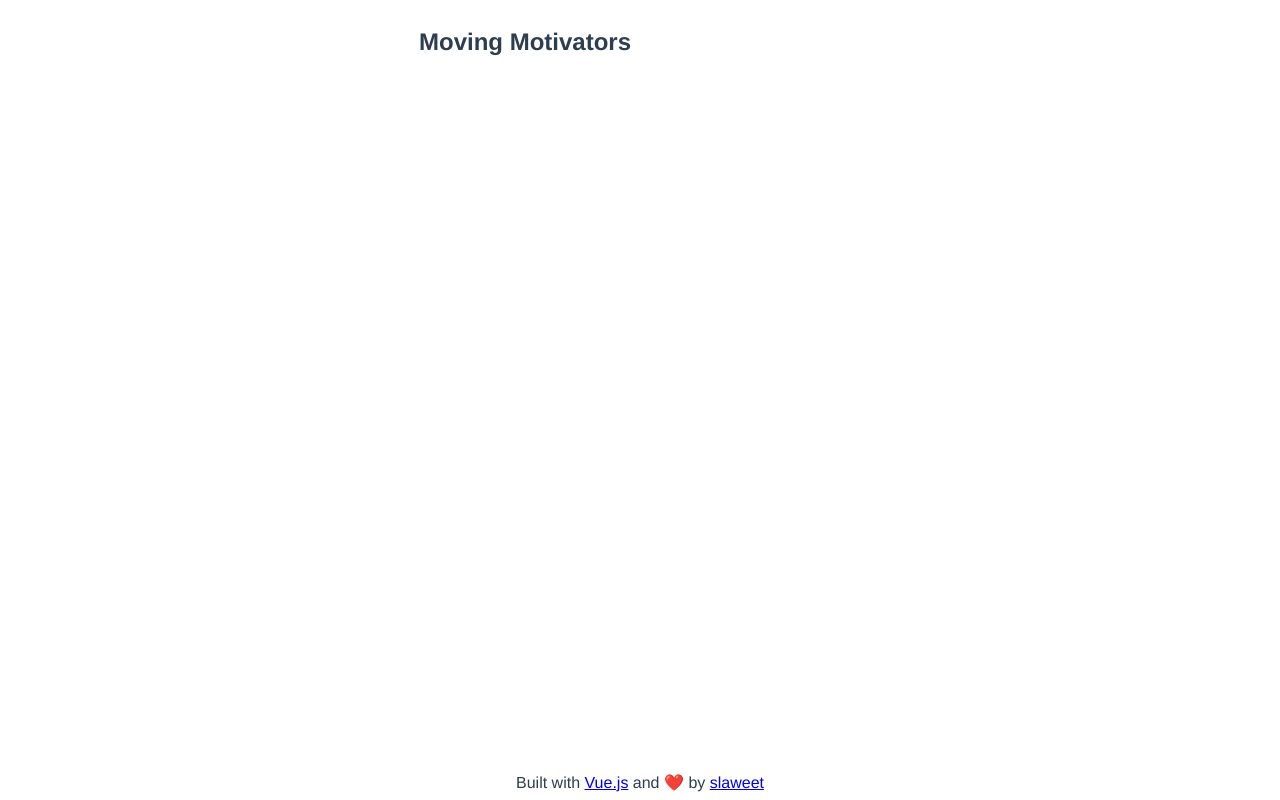
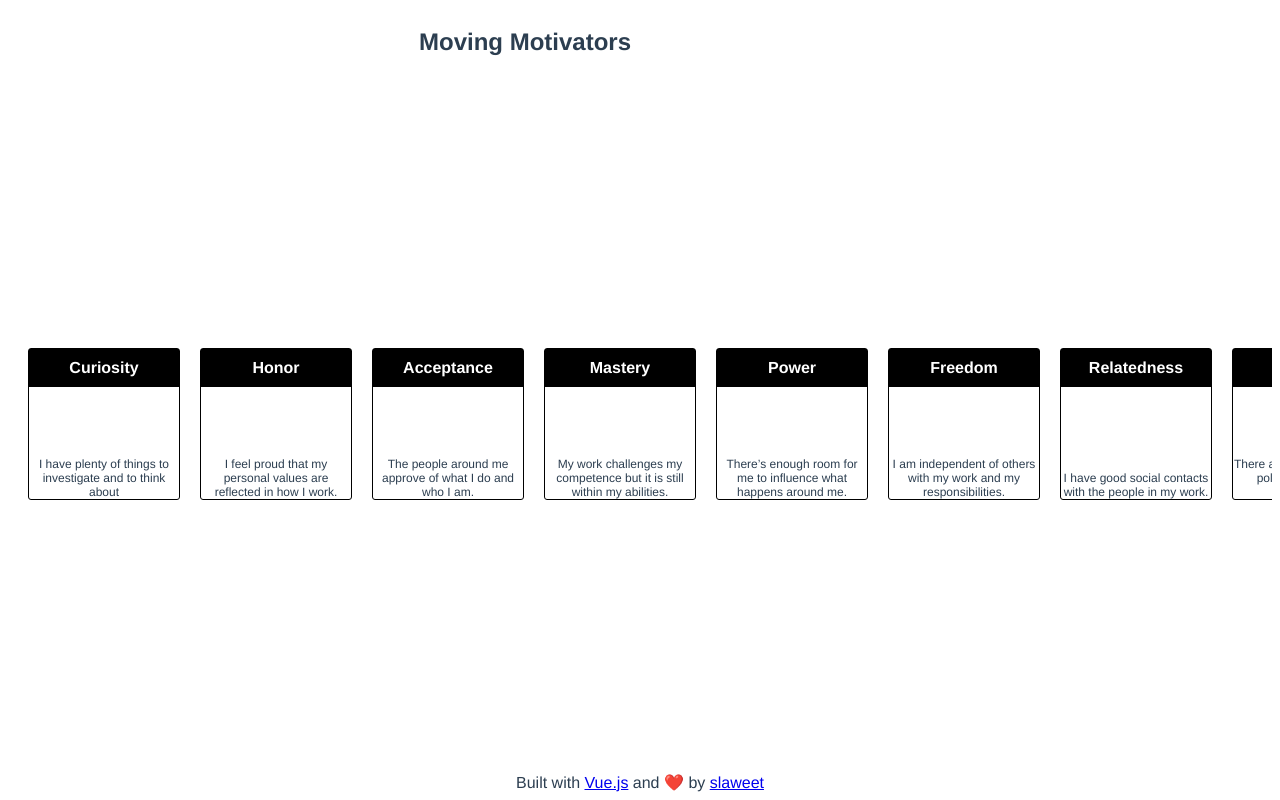
Before and after one commit to slaweet/moving-motivators, a Vue app: page / in a window 1280 px wide. Built offline with nearby package versions, Linux system fonts and the light colour scheme.

Commit message:
🌱 Implement and use basic Cards component

```diff
--- /dev/null
+++ b/src/components/Cards.vue
@@ -0,0 +1,59 @@
+<template>
+  <div class="cards">
+    <div v-for="card in cards" :key="card.name">
+      <span class="card">
+        <span class="name">{{card.name}}</span>
+        <span class="description">{{card.description}}</span>
+      </span>
+    </div>
+  </div>
+</template>
+
+<script lang="ts">
+import { Component, Prop, Vue } from 'vue-property-decorator';
+import { Card } from '../types';
+
+@Component({
+  components: {
+  },
+})
+export default class Cards extends Vue {
+  @Prop() cards:Card[];
+}
+</script>
+
+<!-- Add "scoped" attribute to limit CSS to this component only -->
+<style scoped lang="scss">
+.cards {
+  display: flex;
+  align-items: center;
+  width: 100%;
+  overflow-x: auto;
+  padding: 10px;
+  box-sizing: border-box;
+}
+
+.card {
+  display: block;
+  width: 150px;
+  height: 150px;
+  border: 1px solid black;
+  border-radius: 3px;
+  margin: 10px;
+  margin: 10px;
+  display: flex;
+  flex-direction: column;
+  justify-content: space-between;
+}
+
+.name {
+  color: white;
+  background: black;
+  padding: 10px;
+  font-weight: bold;
+}
+
+.description {
+  font-size: 12px;
+}
+</style>
--- a/src/components/MovingMotivators.vue
+++ b/src/components/MovingMotivators.vue
@@ -3,6 +3,7 @@
     <div class="controls">
       <h2>Moving Motivators</h2>
     </div>
+    <Cards :cards="cards" />
     <div class="footer">
       Built with <a href="https://vuejs.org/" target="_blank">Vue.js</a>
       and ❤️  by <a href="https://github.com/slaweet" target="_blank">slaweet</a>
@@ -13,13 +14,15 @@
 <script lang="ts">
 import { Component, Vue } from 'vue-property-decorator';
 import { Card } from '../types';
+import Cards from './Cards.vue';
 import cards from '../cards';
 
 @Component({
   components: {
+    Cards,
   },
 })
-export default class CubeCrash extends Vue {
+export default class MovingMotivators extends Vue {
   private cards:Card[] = [];
 
   mounted() {
```
